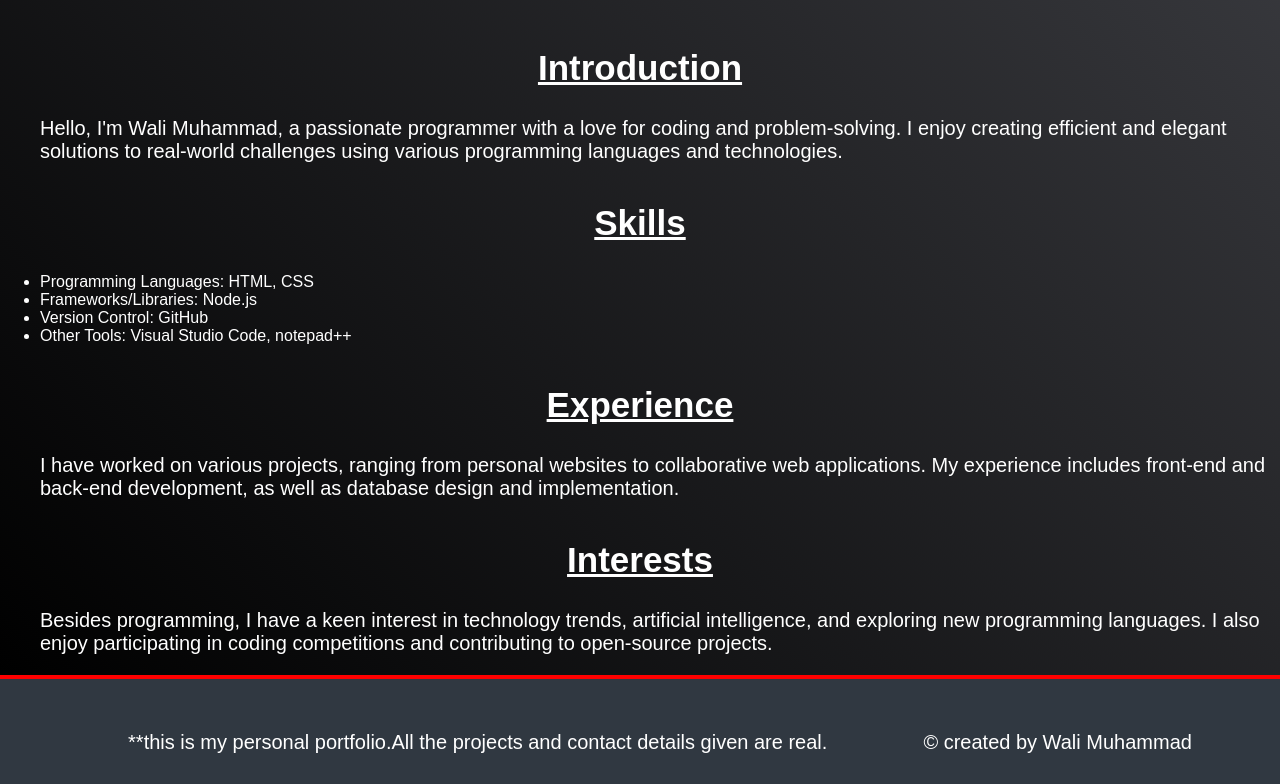
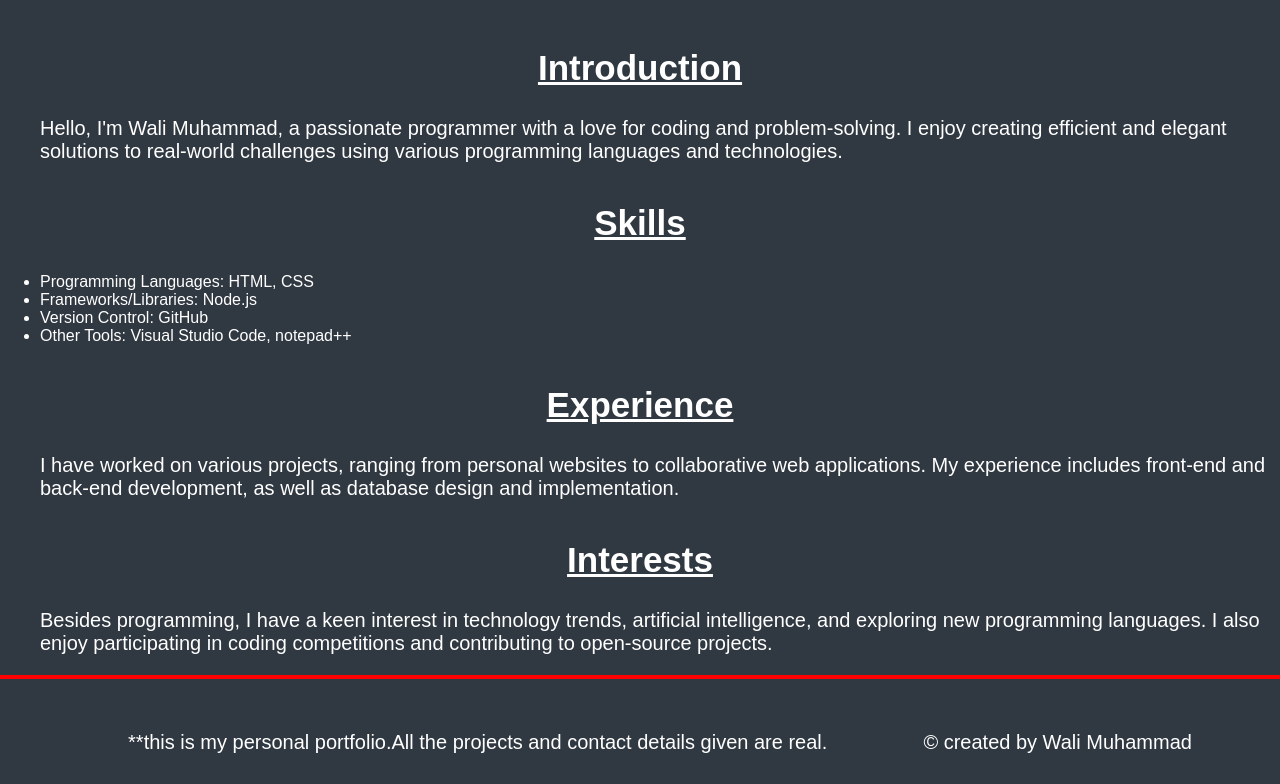
Before and after one commit to Muhammad-wali47/portfolio, a plain HTML site: page about.html in a window 1280 px wide. Shown: the part 223-1007 px from the top of the page. Drawn offline with Linux system fonts and the light colour scheme.

Commit message:
background color changed

```diff
--- a/about.css
+++ b/about.css
@@ -2,7 +2,7 @@ body {
   margin: 0;
   padding: 0;
   height: 900px;
-  background: linear-gradient(45deg, rgb(0, 0, 0), rgb(60, 61, 66));
+  background-color: #303841;
   background-repeat: no-repeat;
   color: white;
   font-family: Arial, Helvetica, sans-serif;
```
